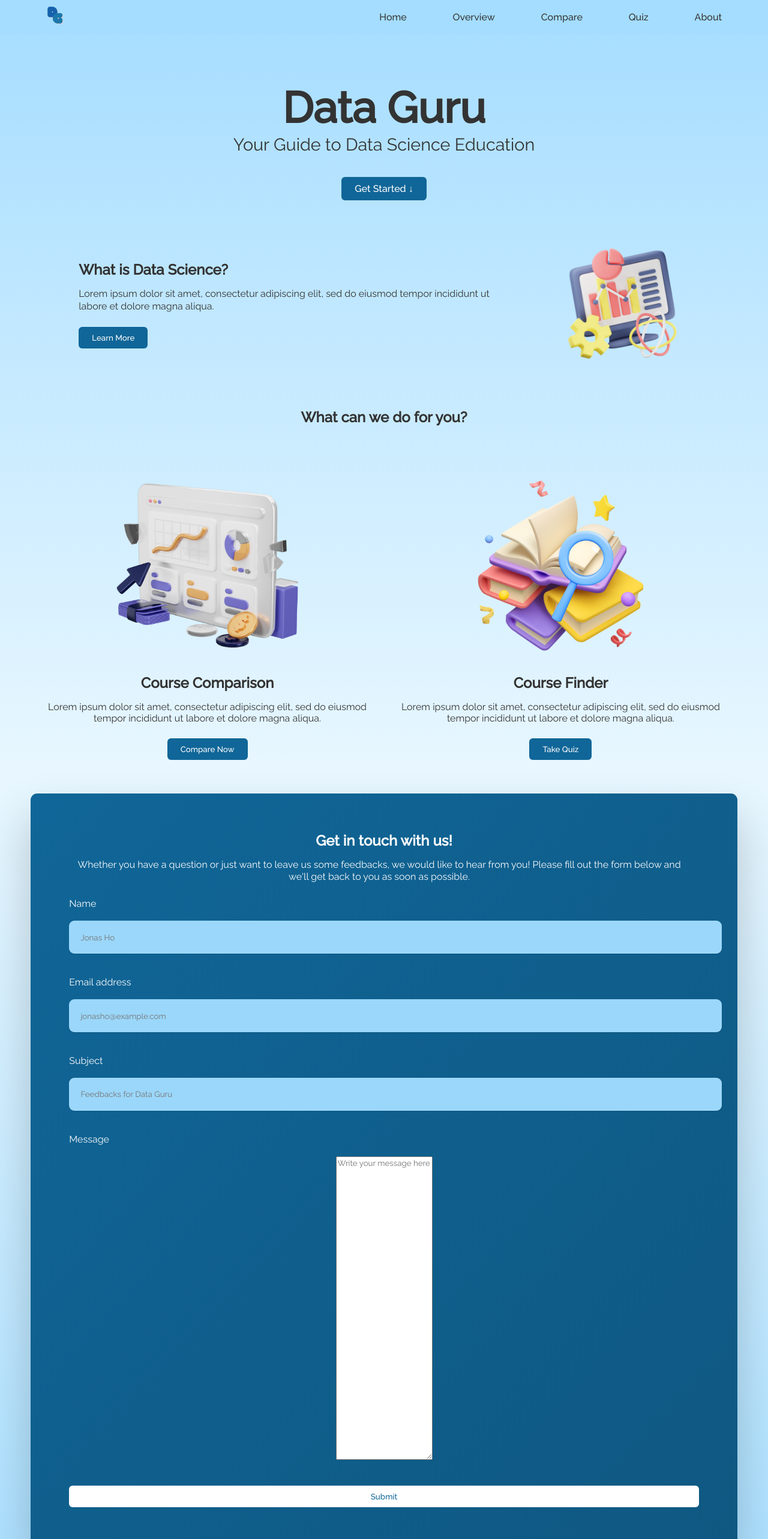
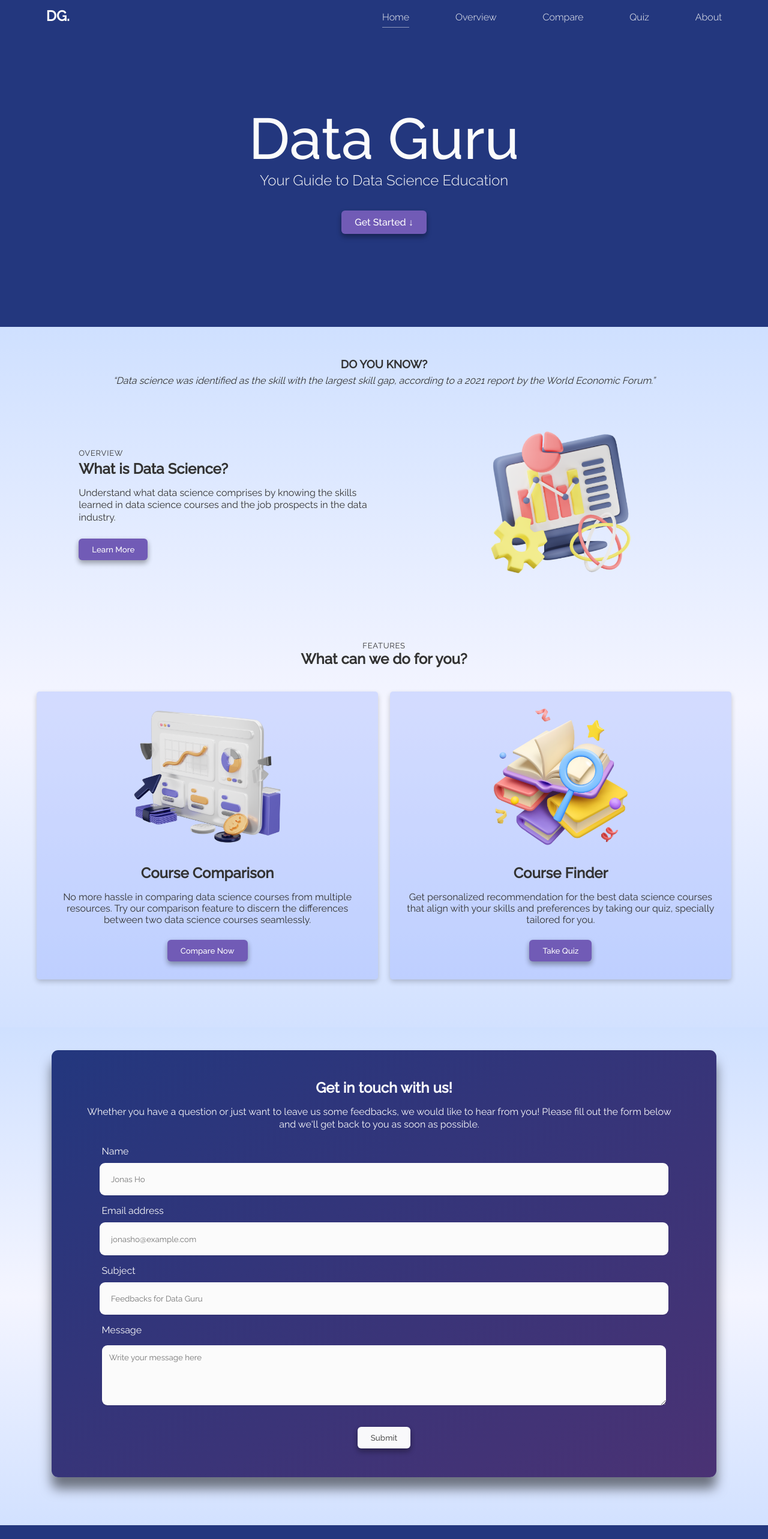
Before and after one commit to chiralcentre/dsa3101-2310-18-data-science, a React (Create React App) app in the folder frontend/react-app/: page / in a window 1280 px wide. Shown: the top 2566 px of the page at 60% size. Built offline with nearby package versions, Linux system fonts and the light colour scheme; the HTML template or start-up script is replaced by a standard one.

Commit message:
update the style inside index.css

```diff
--- a/frontend/react-app/src/components/Compare.js
+++ b/frontend/react-app/src/components/Compare.js
@@ -63,19 +63,23 @@ const Compare = () => {
 
     return (
         <div className="compare">
-            <h1>Compare your chosen programmes</h1>
+            <div className="compare-title">
+                <h1 className="heading-secondary">Compare Data Science Courses</h1>
+                <p className="subtitle-secondary">No more hassle in comparing data science courses from multiple resources. Try our comparison feature to discern the differences between two data science courses seamlessly.</p>
+            </div>
+
             <div className="compare-dropdown">
                 <div className="dropdown">
                     <form>
                         <label>University</label>
-                        <select value={uni1} onChange={(e) => {setUni1(e.target.value)}}>
+                        <select value={uni1} onChange={(e) => { setUni1(e.target.value) }}>
                             <option value="NUS">NUS</option>
                             <option value="NTU">NTU</option>
                             <option value="SMU">SMU</option>
                         </select>
 
                         <label>Course</label>
-                        <select value={course1} onChange={(e) => {setCourse1(e.target.value); setDisplay(false);}}>
+                        <select value={course1} onChange={(e) => { setCourse1(e.target.value); setDisplay(false); }}>
                             {courseList1.map((course) => (<option value={course}>{course}</option>))}
                         </select>
                     </form>
@@ -84,26 +88,26 @@ const Compare = () => {
                 <div className="dropdown">
                     <form>
                         <label>University</label>
-                        <select value={uni2} onChange={(e) => {setUni2(e.target.value)}}>
+                        <select value={uni2} onChange={(e) => { setUni2(e.target.value) }}>
                             <option value="NUS">NUS</option>
                             <option value="NTU">NTU</option>
                             <option value="SMU">SMU</option>
                         </select>
 
                         <label>Course</label>
-                        <select value={course2} onChange={(e) => {setCourse2(e.target.value); setDisplay(false);}}>
-                        {courseList2.map((course) => (<option value={course}>{course}</option>))}
+                        <select value={course2} onChange={(e) => { setCourse2(e.target.value); setDisplay(false); }}>
+                            {courseList2.map((course) => (<option value={course}>{course}</option>))}
                         </select>
                     </form>
                 </div>
             </div>
 
             <div className="button-container">
-                <button id ='compare-button' onClick={() => handleClick()}>Compare!</button>
+                <button id='compare-button' className="btn btn--outline" onClick={() => handleClick()}>Compare</button>
             </div>
 
 
-            {display && <CompareResults uni1={uni1} uni2={uni2} course1={course1} course2={course2}/>}
+            {display && <CompareResults uni1={uni1} uni2={uni2} course1={course1} course2={course2} />}
 
 
 
--- a/frontend/react-app/src/components/CompareResults.js
+++ b/frontend/react-app/src/components/CompareResults.js
@@ -6,7 +6,7 @@ const CompareResults = ({uni1, uni2, course1, course2}) => {
     // const metric2 = fetch();
 
     const data1 = {
-        labels: ['Math-based Optimization (ML)', 'Mathematical and Statistical Analysis (Theory-based)', 'Project Management', 'Machine Learning'],
+        labels: ['Algorithm & Numerical Methods', 'Math & Statistics', 'Project Management', 'Machine Learning'],
         datasets: [
             {
                 label: `${uni1} ${course1}`,
--- a/frontend/react-app/src/components/Feedback.js
+++ b/frontend/react-app/src/components/Feedback.js
@@ -22,7 +22,7 @@ const Feedback = () => {
     };
 
     return (
-        <div className="container">
+        <div className="container-feedback">
             <div className="feedback">
                 <div className="feedback-text-box">
                     <h2 className="feedback-text">Get in touch with us!</h2>
@@ -32,7 +32,7 @@ const Feedback = () => {
 
                     <form ref={form} className="feedback-form" onSubmit={sendEmail}>
                         <div>
-                            <label for="name" className="feedback-text">Name</label>
+                            <label for="name">Name</label>
                             <input
                                 id="name"
                                 type="name"
@@ -43,7 +43,7 @@ const Feedback = () => {
                         </div>
 
                         <div>
-                            <label for="email" className="feedback-text">Email address</label>
+                            <label for="email">Email address</label>
                             <input
                                 id="email"
                                 type="email"
@@ -54,7 +54,7 @@ const Feedback = () => {
                         </div>
 
                         <div>
-                            <label for="subject" className="feedback-text">Subject</label>
+                            <label for="subject">Subject</label>
                             <input
                                 id="subject"
                                 type="subject"
@@ -65,12 +65,12 @@ const Feedback = () => {
                         </div>
 
                         <div>
-                            <label for="message" className="feedback-text">Message</label>
-                            <textarea id="message" name="message" placeholder="Write your message here" style={{ "height": "500px" }}></textarea>
+                            <label for="message">Message</label>
+                            <textarea id="message" name="message" placeholder="Write your message here"></textarea>
 
                         </div>
 
-                        <button type="submit" className="btn-form btn--outline">Submit</button>
+                        <button type="submit" className="btn btn--form">Submit</button>
                     </form>
 
                 </div>
--- a/frontend/react-app/src/components/Home.js
+++ b/frontend/react-app/src/components/Home.js
@@ -3,18 +3,23 @@ import Feedback from "./Feedback";
 
 const Home = () => {
     return (
-        <section className="section-home">
-            <div className="container">
+        <section>
             <div className="home-title">
                 <h1 className="heading-primary"> Data Guru </h1>
                 <p className="heading-subtitle"> Your Guide to Data Science Education </p>
-                    <a href="#section1" className="btn btn--outline bounce"> Get Started &darr;</a>
+                <a href="#overview" className="btn btn--outline bounce"> Get Started &darr;</a>
             </div>
 
-                <div className="inline-block" id="section1">
+            <div className="container">
+                <div className="funfact">
+                    <h3> DO YOU KNOW?</h3>
+                    <p className="italic">“Data science was identified as the skill with the largest skill gap, according to a 2021 report by the World Economic Forum.”</p>
+                </div>
+                <div className="inline-block" id="overview">
                     <div className="inline-item-1">
+                        <span className="subheading">Overview</span>
                         <h2 className="heading-left">What is Data Science?</h2>
-                        <p className="subtitle"> Lorem ipsum dolor sit amet, consectetur adipiscing elit, sed do eiusmod tempor incididunt ut labore et dolore magna aliqua.</p>
+                        <p className="subtitle"> Understand what data science comprises by knowing the skills learned in data science courses and the job prospects in the data industry. </p>
 
                         <Link to="/overview">
                             <button className="btn btn--outline"> Learn More </button>
@@ -22,36 +27,39 @@ const Home = () => {
                     </div>
 
                     <div className="inline-item-2">
-                        <img src="img/home-1.png" className="home-illustration" />
+                        <img src="img/home-1.png" className="home-illustration-main" />
                     </div>
 
                 </div>
 
                 <div className="home-features">
-                    <h2 style={{padding: 0}}> What can we do for you? </h2>
+                    <span className="subheading center">Features</span>
+                    <h2 style={{ padding: 0 }}> What can we do for you? </h2>
 
                     <div className="inline-block">
 
                         <div className="inline-item-2">
+                            <div className="card">
                                 <img src="img/home-2.png" className="home-illustration" />
                                 <h2> Course Comparison </h2>
-                    <p className="subtitle-center"> Lorem ipsum dolor sit amet, consectetur adipiscing elit, sed do eiusmod tempor incididunt ut labore et dolore magna aliqua.</p>
+                                <p className="subtitle-center"> No more hassle in comparing data science courses from multiple resources. Try our comparison feature to discern the differences between two data science courses seamlessly.</p>
                                 <Link to="/compare">
                                     <button className="btn btn--outline"> Compare Now </button>
                                 </Link>
                             </div>
+                        </div>
 
                         <div className="inline-item-2">
+                            <div className="card">
                                 <img src="img/home-3.png" className="home-illustration" />
                                 <h2> Course Finder</h2>
-                    <p className="subtitle-center"> Lorem ipsum dolor sit amet, consectetur adipiscing elit, sed do eiusmod tempor incididunt ut labore et dolore magna aliqua.</p>
+                                <p className="subtitle-center"> Get personalized recommendation for the best data science courses that align with your skills and preferences by taking our quiz, specially tailored for you.</p>
                                 <Link to="/quiz">
                                     <button className="btn btn--outline"> Take Quiz </button>
                                 </Link>
-
                             </div>
                         </div>
-
+                    </div>
                 </div>
             </div>
             <Feedback />
--- a/frontend/react-app/src/components/Navbar.js
+++ b/frontend/react-app/src/components/Navbar.js
@@ -1,19 +1,20 @@
-import {Link} from "react-router-dom";
+import {NavLink} from "react-router-dom";
 
 const Navbar = () => {
     return (
             <header className="header">
-                <a href="#">
+                {/* <a href="#">
                     <img className="logo" alt="logo" src="img/logo.png" />
-                </a>
+                </a> */}
+                <h2 className="logo">DG.</h2>
 
                 <nav>
                     <ul className="main-nav-list">
-                        <li><Link className="main-nav-link" to="/">Home</Link></li>
-                        <li><Link className="main-nav-link" to="/overview">Overview</Link></li>
-                        <li><Link className="main-nav-link" to="/compare">Compare</Link></li>
-                        <li><Link className="main-nav-link" to="/quiz">Quiz</Link></li>
-                        <li><Link className="main-nav-link" to="/about">About</Link></li>
+                        <li><NavLink className="main-nav-link" exact to="/">Home</NavLink></li>
+                        <li><NavLink className="main-nav-link" to="/overview">Overview</NavLink></li>
+                        <li><NavLink className="main-nav-link" to="/compare">Compare</NavLink></li>
+                        <li><NavLink className="main-nav-link" to="/quiz">Quiz</NavLink></li>
+                        <li><NavLink className="main-nav-link" to="/about">About</NavLink></li>
                     </ul>
                 </nav>
             </header>
--- a/frontend/react-app/src/index.css
+++ b/frontend/react-app/src/index.css
@@ -6,12 +6,6 @@
   font-family: "Raleway";
   color: #333;
   scroll-behavior: smooth;
-}
-
-html {
-  /* font-size: 90%; */
-  background: rgb(163,221,255);
-  background: linear-gradient(0deg, rgba(163,221,255,1) 0%, rgba(232,247,255,1) 54%, rgba(165,221,255,1) 100%);
 }
 
 h2 {
@@ -23,13 +17,15 @@ h2 {
   max-width: 120rem;
   padding: 0 3.2rem;
   margin: 0 auto;
+  background: rgb(207,224,255);
+  background: linear-gradient(180deg, rgba(207,224,255,1) 0%, rgba(244,245,255,1) 54%, rgba(210,225,255,1) 100%);
 }
 
 .header {
   display: flex;
   justify-content: space-between;
   align-items: center;
-  background-color:  rgba(164,221,255,1);
+  background-color:  #23377E;
 
   height: 3.5rem;
   padding: 0 4.8rem;
@@ -38,33 +34,48 @@ h2 {
 }
 
 .logo {
-  height: 2rem;
+  height: 1rem;
+  color: #FBFBFB;
 }
 
+.italic {
+  font-style: italic;
+}
+
+.funfact {
+  /* margin: 3rem 0 0 0; */
+  padding: 3rem 0 0 0;
+  line-height: 1.8rem;
+  text-align: center;
+}
+
+.card {
+  box-shadow: 0 4px 8px 0 rgba(0,0,0,0.2);
+  transition: 0.3s;
+  padding-bottom: 30px;
+  margin: 0 10px 0 10px;
+  background-color: rgba(134, 160, 255, .3);
+  border-radius: 5px;
+}
+
+.card:hover {
+  box-shadow: 0 8px 16px 0 rgba(0,0,0,0.2);
+}
 
 /* NAVIGATION */
-.main-nav-list {
-  list-style: none;
-  display: flex;
-  align-items: center;
-  gap: 4.8rem;
-  /* position: sticky;
-  top: 4.8rem; */
-}
-
 .main-nav-link:link,
 .main-nav-link:visited {
   display: inline-block;
   font-size: 1rem;
   text-decoration: none;
-  color: #363636;
-  font-weight: 500;
+  color: #FBFBFB;
+  font-weight: 300;
   transition: all 0.3s;
 }
 
 .main-nav-link:hover,
 .main-nav-link:active {
-  color: #036473;
+  color: rgba(134, 160, 255, 0.7);
 }
 
 .main-nav-link.nav-cta:link,
@@ -80,50 +91,134 @@ h2 {
   background-color: #043037;
 }
 
+.main-nav-list {
+  list-style: none;
+  display: flex;
+  align-items: center;
+  gap: 4.8rem;
+  /* position: sticky;
+  top: 4.8rem; */
+}
+
+.nav__links {
+  list-style: none;
+  display: flex;
+  align-items: center;
+}
+
+.nav__links li {
+  display: inline-block;
+  padding: 0 20px;
+}
+
+.main-nav-list li a,
+.contact-button button{
+  position: relative;
+}
+
+.main-nav-list li a:hover::before {
+  content: "";
+  position: absolute;
+  bottom: -10px;
+  left: 0;
+  right: 0;
+  /* border-bottom: 3px solid #0088a9; */
+  transition: border-bottom 0.3s ease;
+}
+
+.main-nav-list li a.active::before {
+  content: "";
+  position: absolute;
+  bottom: -8px;
+  left: 0;
+  right: 0;
+  border-bottom: 1px solid rgba(251, 251, 251, .5);
+  transition: border-bottom 0.3s ease;
+}
+
 /* .underline {
  text-decoration: underline;
 } */
 
 /* HOME SECTION */
 
-.section-home {
-  /* background-color: #e7f9fc; */
+.section-landing {
+  background-color: #23377E;
   padding: 2.4rem 0 9.6rem 0;
 }
 
-.home {
+.section-home {
+  /* background-color: #e7f9fc; */
+  /* padding: 0 0 0 0; */
+}
+
+/* .home { */
   /* max-width: 130rem; */
   /* margin: 0 auto; */
   /* padding: 0 3.2rem; */
   /* display: grid; */
-  grid-template-columns: 1fr 1fr;
-  gap: 9.6rem;
-  align-items: center;
-}
+  /* grid-template-columns: 1fr 1fr; */
+  /* gap: 9.6rem; */
+  /* align-items: center; */
+/* } */
 
 .home-title{
-  /* background-color: #e7f9fc; */
+  background-color: #23377E;
+  padding: 4.8rem 0 9.6rem 0;
   text-align: center;
 }
 
 .heading-primary {
-  text-align: center;
-  font-size: 4.5rem;
+  color: #FBFBFB;
+  text-align:center;
+  font-size: 6rem;
+  font-weight: 580;
   line-height: 1.05;
   margin-top: 3rem;
 }
 
-.heading-left {
-  text-align: left;
+.heading-secondary {
+  color: #FBFBFB;
+  text-align:center;
+  font-weight: 600;
+  line-height: 1.05;
+  margin-top: 3rem;
 }
 
 .heading-subtitle {
-  font-size: 1.8rem;
+  font-weight: 300;
+  font-size: 1.5rem;
   line-height: 1.6;
   margin-bottom: 1rem;
   margin-bottom: 2rem;
+  color: #FBFBFB;
 }
 
+.subtitle-secondary {
+  font-weight: 400;
+  /* font-size: 1.5rem; */
+  /* line-height: 1.6; */
+  margin: 1rem 10rem 1rem 10rem;
+  color: #FBFBFB;
+}
+
+
+.heading-left {
+  text-align: left;
+  margin-top: 3px;
+}
+
+.subheading {
+  text-transform: uppercase;
+  margin-bottom: 1.6rem;
+  letter-spacing: 0.75px;
+  font-size: small;
+}
+
+.center {
+  display: table;
+  margin: auto;
+}
 
 /* OVERVIEW SECTION */
 .section-overview {
@@ -235,15 +330,24 @@ h2 {
 
 /* COMPARE */
 
+.compare-title{
+  background-color: #23377E;
+  padding: 2rem 0 4rem 0;
+  text-align: center;
+}
+
 .compare-dropdown{
   display: flex;
   justify-content: center;
   align-items: center;
-  padding-top: 100px;
+  padding-top: 80px;
 }
 
 #compare-button {
-  text-align: center;
+  width: auto;
+  margin: 0 auto;
+  padding: 12px 36px;
+  /* text-align: center;
   border-radius: 10px;
   outline: none;
   border: none;
@@ -251,14 +355,18 @@ h2 {
   cursor: pointer;
   font-size: 30px;
   background: linear-gradient(to right, #EBAA73, #E3767E);
-  color: white;
+  color: white; */
 }
 
 .button-container {
-  padding-top: 100px;
-  width: 100%;
-  display: flex;
-  justify-content: center;
+  text-align: center;
+  width: auto;
+  margin: 0 auto;
+  padding-top: 30px;
+  /* padding-top: 100px; */
+  /* width: 100%; */
+  /* display: flex; */
+  /* justify-content: center; */
 }
 
 .dropdown select{
@@ -295,7 +403,7 @@ h2 {
 }
 
 .compare h1 {
-  background: linear-gradient(to right, #1167D1, #FF4B4B);
+  /* background: linear-gradient(to right, #1167D1, #FF4B4B); */
   color: #fff;
   text-align: center;
   margin-top: 30px;
@@ -625,8 +733,9 @@ h2 {
 }
 
 .inline-block{
-  display: flex;
-  padding: 3.5rem 0 3.5rem 0;
+  display: inline-grid;
+  grid-template-columns: 1fr 1fr;
+  padding: 2.5rem 0 5rem 0;
   align-items: center;
 }
 
@@ -638,10 +747,14 @@ h2 {
   text-align: center;
 }
 
+.home-illustration-main {
+  max-width: 50%;
+  max-height: 50%;
+}
 
 .home-illustration{
-  max-width: 60%;
-  max-height: 60%;
+  max-width: 50%;
+  max-height: 50%;
 }
 
 /* Button */
@@ -659,16 +772,17 @@ h2 {
   cursor: pointer;
   font-family: inherit;
   transition: all 0.3s;
-  background-color:#106698;
+  background-color:#715BB6;
   color: white;
+  box-shadow: 0 3px 8px 0 rgba(0,0,0,0.2), 0 6px 10px 0 rgba(0,0,0,0.2);
 }
 
-.btn-form,
+/* .btn-form,
 .btn-form:link,
 .btn-form:visited {
-  display: inline-block;
+  /* display: inline-block;
   text-decoration: none;
-  /* font-size: 2rem; */
+  /* font-size: 2rem;
   font-weight: 500;
   padding: 10px 22px;
   border-radius: 6px;
@@ -678,7 +792,21 @@ h2 {
   transition: all 0.3s;
   background-color:#fff;
   color: #106698;
+} */
+
+.btn--form {
+  background-color: rgba(255, 255, 255, 0.97);
+  color: #555;
+  width: auto;
+  margin: 0 auto;
+  align-self: end;
 }
+
+.btn--form:hover {
+  background-color: #c5c6d0;
+  color: #555;
+}
+
 /* .btn--outline:link,
 .btn--outline:visited {
   background-color:#106698;
@@ -687,7 +815,7 @@ h2 {
 
 .btn--outline:hover,
 .btn--outline:active {
-  background-color:#1780BE;
+  background-color:rgba(134, 160, 255, 0.7);
   box-shadow: inset 0 0 0 3px darkgrey;
 }
 
@@ -705,18 +833,25 @@ h2 {
 }
 
 /* Feedback */
+.container-feedback{
+  max-width: 120rem;
+  padding: 2.4rem 5.4rem 5rem 5.4rem;
+  margin: 0 auto;
+  background: rgb(207,224,255);
+  background: linear-gradient(180deg, rgba(207,224,255,1) 0%, rgba(244,245,255,1) 54%, rgba(210,225,255,1) 100%);
+}
+
 .feedback {
   display: grid;
   grid-template-columns: 1fr;
-  box-shadow: 0 2.4rem 4.8rem rgba(0, 0, 0, 0.2);
+  box-shadow: 0 1.2rem 1.2rem rgba(0, 0, 0, 0.5);
   border-radius: 11px;
-  background-image: linear-gradient(to right bottom, #106698, #0f5882);
-  overflow: hidden;
+  background-image: linear-gradient(to right bottom, #23377E, #4A3274);
+  /* overflow: hidden; */
 }
 
 .feedback-text-box {
-  padding: 4rem 4rem 4rem 4rem;
-  color: rgba(255, 255, 255, 0.97);
+  padding: 3rem 3rem 3rem 3rem;
   text-align: center;
 }
 
@@ -726,31 +861,59 @@ h2 {
 
 .feedback-form {
   display: grid;
-  grid-template-columns:1fr;
-  column-gap: 3.2rem;
-  row-gap: 2.4rem;
+  grid-template-columns: 1fr;
+  column-gap: 1.6rem;
+  row-gap: 1rem;
 }
 
 .feedback-form label {
   display: block;
   /* font-size: 1.6rem; */
   /* font-weight: 500; */
-  margin-bottom: 1.2rem;
+  margin-left: 35px;
+  margin-bottom: 10px;
   text-align: left;
+  color: rgba(255, 255, 255, 0.97);
 }
 
 .feedback-form input,
 .cta-form select {
-  width: 100%;
+  width: 90%;
   padding: 1.2rem;
   border: none;
-  background-color: #9BD7FA;
+  background-color: #fbfbfb;
   border-radius: 9px;
+  box-shadow: 0 1px 2px rgba(0, 0, 0, 0.1);
+}
+
+textarea {
+  width: 93%;
+  height: 100px;
+  padding: 12px; /* Some padding */
+  border: none;
+  border-radius: 9px; /* Rounded borders */
+  box-sizing: border-box;
+  margin-top: 6px; /* Add a top margin */
+  margin-bottom: 16px; /* Bottom margin */
+  resize: vertical;
+  background-color: #fbfbfb;
   box-shadow: 0 1px 2px rgba(0, 0, 0, 0.1);
 }
 
 .footer{
   text-align: center;
-  background-color: #106698;
-  color: white;
+  background-color: #23377E;
+  padding: 2.5rem;
+  line-height: 8px;
+
 }
+
+.footer-text{
+  color: #fbfbfb;
+  font-weight: 500;
+}
+
+.footer-text-light{
+  color: #fbfbfb;
+  font-weight: 300;
+}
```
Also changed, not shown: frontend/react-app/src/components/Footer.js (+6 -5 lines). Lines whose indentation alone changed are shown as unchanged.
